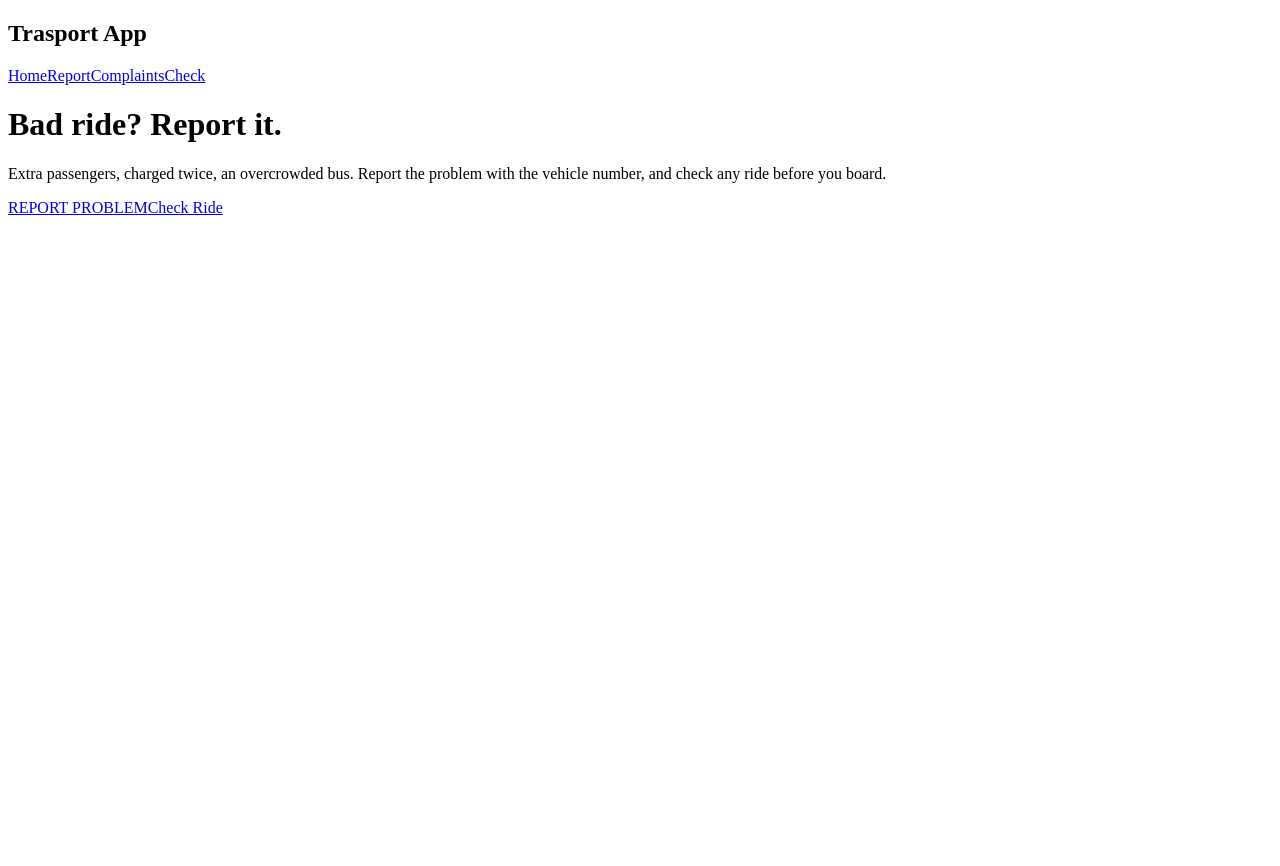
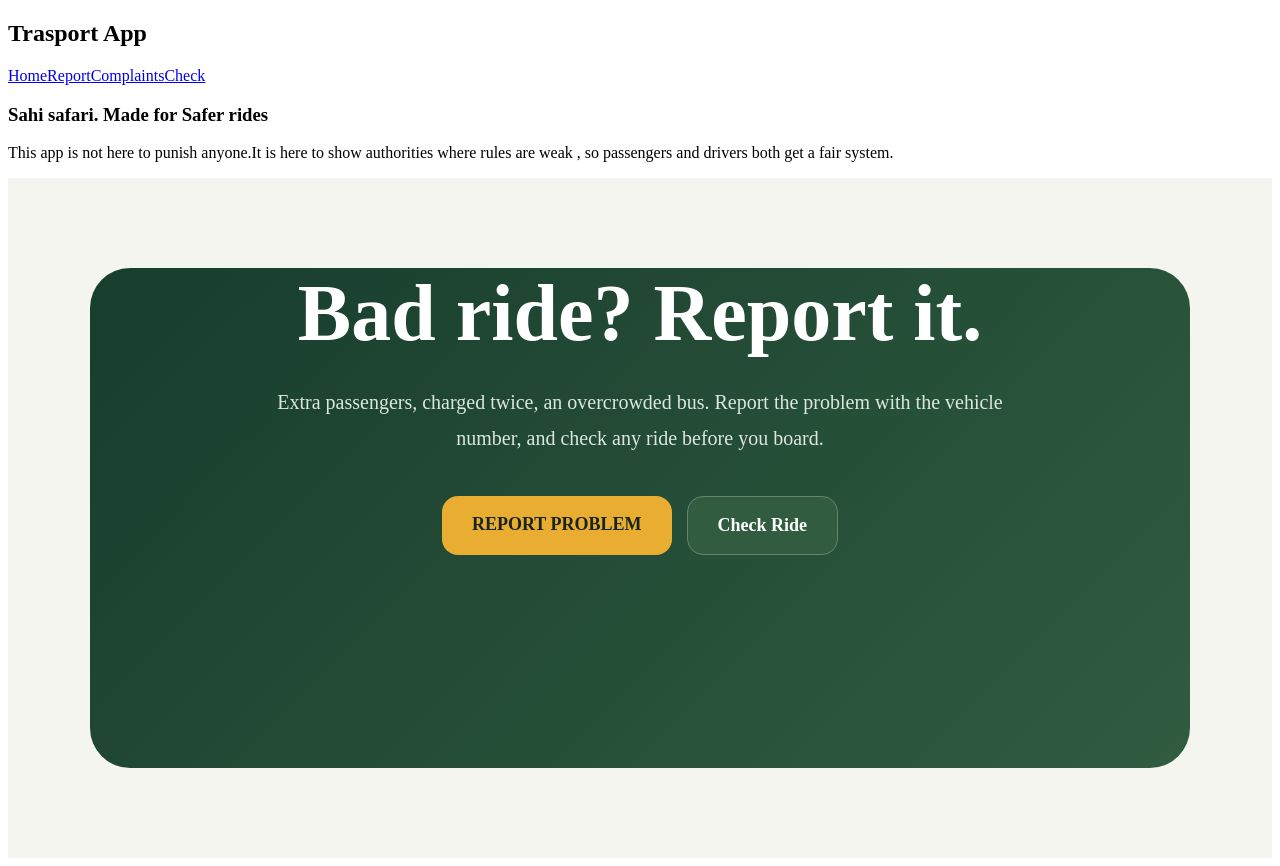
Before and after one commit to NutanShinde8926/trasport-app, a React (Vite) app: page / in a window 1280 px wide. Before the commit the page ends 800 px from the top, so only its background shows below. Built offline with nearby package versions, Linux system fonts and the light colour scheme.

Commit message:
home css is done

```diff
--- a/src/App.jsx
+++ b/src/App.jsx
@@ -4,11 +4,13 @@ import Report from "./pages/Report";
 import Navbar from "./components/Navbar";
 import Complaints from "./pages/Complaints";
 import Check from "./pages/Check";
+import Footer from "./components/Footer";
 
 const App = () =>{
   return(
     <div>
     <Navbar />
+    <Footer />
     <Routes>
       <Route path="/" element={<Home />}/>
       <Route path="/report" element={<Report />}/>
--- /dev/null
+++ b/src/components/Footer.jsx
@@ -0,0 +1,12 @@
+const Footer = () =>{
+    return(
+
+        <footer className="footer">
+            <h3>Sahi safari. Made for Safer rides</h3>
+            <p>This app is not here to punish anyone.It is here to show authorities where rules are weak , so
+                passengers and drivers both get a fair system.
+            </p>
+        </footer>
+    )
+}
+export default Footer;
--- a/src/index.css
+++ b/src/index.css
@@ -0,0 +1,54 @@
+.Home{
+    min-height: 75vh;
+    background-color: #f4f5ee;
+    padding: 30px;
+}
+
+.hero{
+    background: linear-gradient(135deg,#173d2d,#315c40);
+    color: white;
+    max-width: 1100px;
+    min-height: 500px;
+    margin: 60px auto;
+    border-radius: 40px;
+    text-align: center;
+}
+
+.hero h1{
+    font-size: 80px; /* make letter big */
+    font-weight: 800;
+    margin-bottom: 25px;
+}
+.hero p{
+    font-size: 20px;
+    line-height: 1.8;
+    max-width: 750px;
+    margin: 0 auto 40px;
+    color: #dce7df;
+}
+.hero-buttons{
+    display: flex;
+    justify-content: center;
+    gap: 15px;
+}
+.hero-buttons a {
+    text-decoration: none;
+    padding: 18px 30px;
+    border-radius: 16px;
+    font-size: 18px;
+    font-weight: 700;
+    transition: 0.3s;
+}
+.hero-buttons a:first-child{
+    background-color: #e9ad32;
+    color: #17251d;
+}
+.hero-buttons a:last-child{
+    background-color: #315c40;
+    color: white;
+    border: 1px solid #66836e;
+}
+.hero-buttons a:hover{
+    transform: translateY(-3px); /*button thoda upar move karega.*/
+    filter: brightness(1.08); /*button slightly brighter hoga.*/
+}
```
